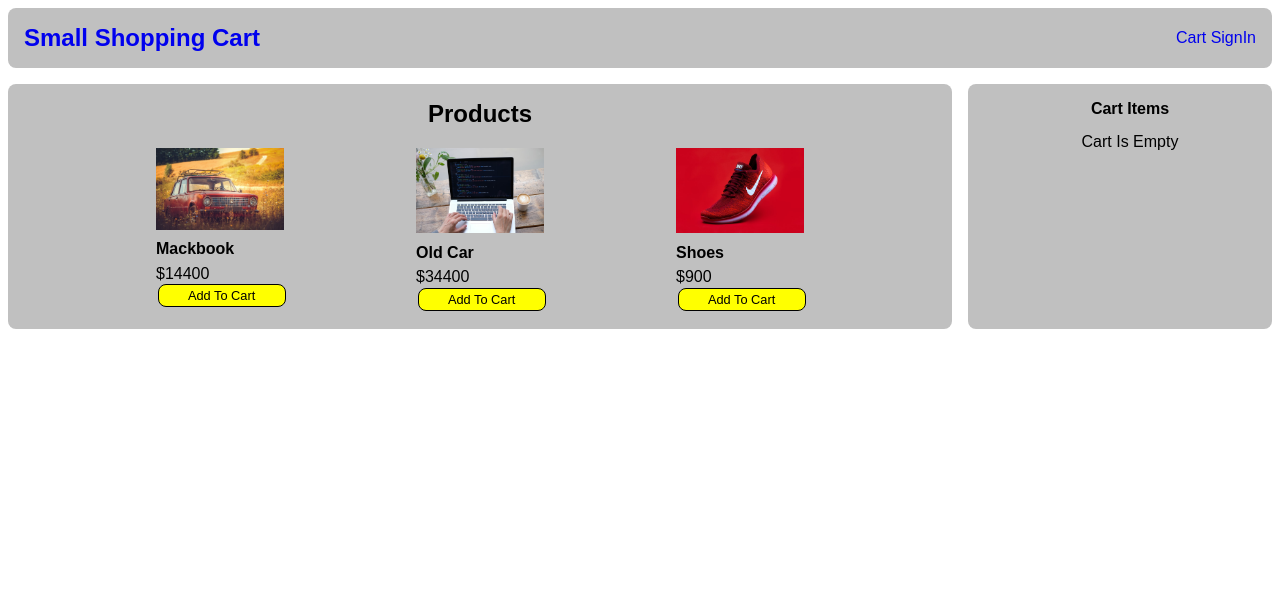
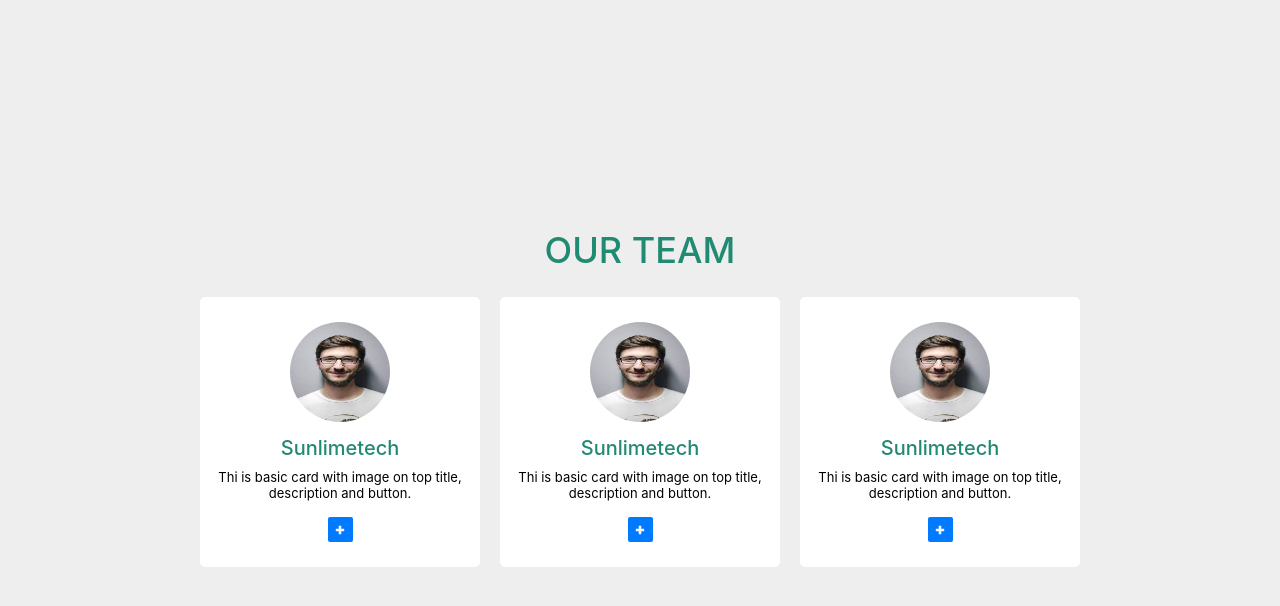
Before and after one commit to Zaibi727/Collection-of-Designs, a React (Create React App) app: page / in a window 1280 px wide. Shown: the top 606 px of the page. Built offline with nearby package versions, Linux system fonts and the light colour scheme.

Commit message:
Update parent.js

```diff
--- a/src/components/parent.js
+++ b/src/components/parent.js
@@ -52,8 +52,8 @@ import './dropDown.css';
 //import CountersContainer from './CounterApp/countersCointainer';
 //import MainContainer from './CounterApp/mainContainer';
 //import TwentyMayContainer from './twentyMay/twentyMayContainer';
-//import ArrayOfCards  from './BioCards/ArrayOfCards';
-import CartContainer from './smallShoppingCart/CartContainer';
+import ArrayOfCards  from './BioCards/ArrayOfCards';
+//import CartContainer from './smallShoppingCart/CartContainer';
 
 
 class Parent extends Component {
@@ -63,7 +63,7 @@ class Parent extends Component {
 
         return (
             <div>
-                <CartContainer    />
+                <ArrayOfCards    />
            </div>
          );
     }
```
